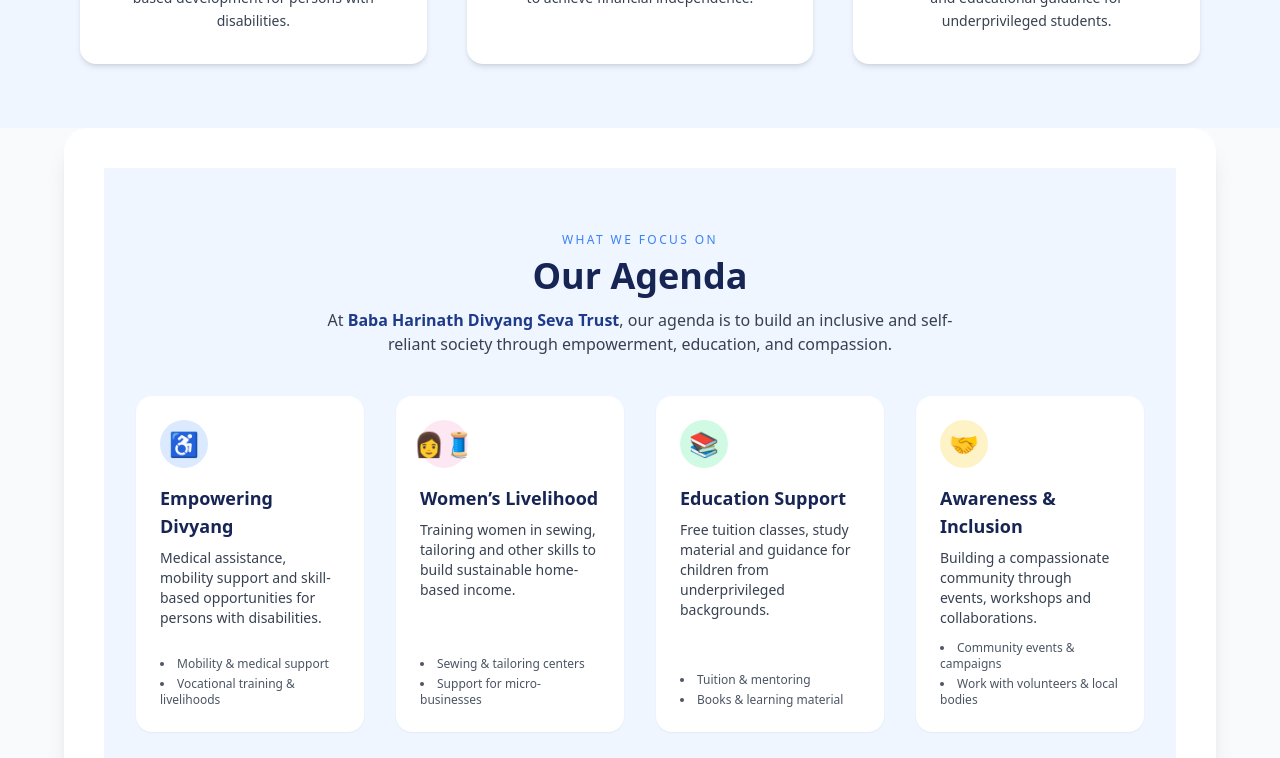
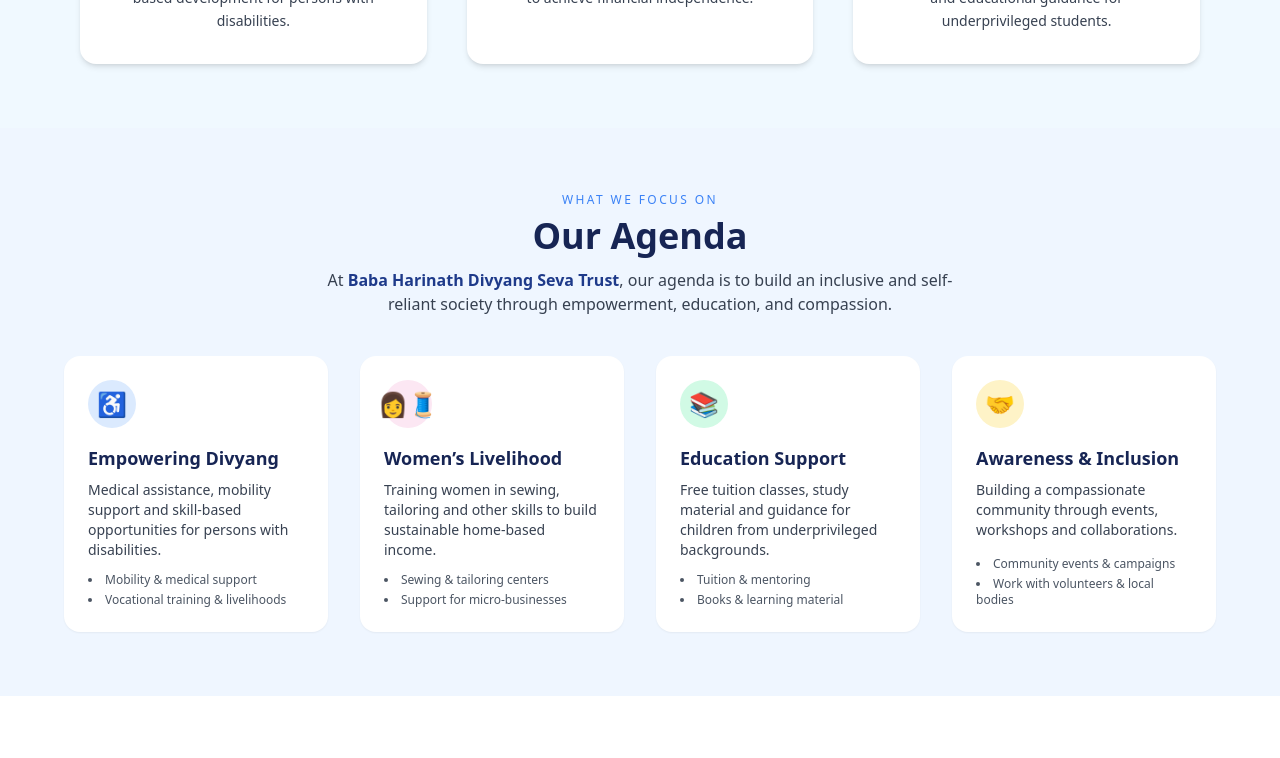
Before and after one commit to Akshay4817/ngo-project, a React (Create React App) app in the folder frontend/: page / in a window 1280 px wide. Shown: the part 1220-1978 px from the top of the page. Built offline with nearby package versions, Linux system fonts and the light colour scheme.

Commit message:
fix: added custom domain to CORS config

```diff
--- a/frontend/src/components/WhatWeDo.jsx
+++ b/frontend/src/components/WhatWeDo.jsx
@@ -4,7 +4,7 @@
 
 const WhatWeDo = () => {
   return (
-    <section className="bg-blue-50 py-16 px-6 md:px-20">
+    <section className="bg-sky-50 py-16 px-6 md:px-20">
       <div className="max-w-7xl mx-auto text-center">
         <p className="uppercase tracking-[0.25em] text-blue-500 text-xs mb-2">
           What We Do
--- a/frontend/src/pages/Home.jsx
+++ b/frontend/src/pages/Home.jsx
@@ -52,8 +52,7 @@
          <WhatWeDo />
 
       {/* Our Agenda Section */}
-      <div className="bg-white rounded-3xl shadow-xl p-10 max-w-6xl mx-auto">
-  <section className="bg-blue-50 py-16 px-4 sm:px-6 lg:px-8">
+      <section className="bg-blue-50 py-16 px-4 sm:px-6 lg:px-8">
         <div className="max-w-6xl mx-auto">
           <div className="text-center mb-10">
             <p className="uppercase tracking-[0.2em] text-blue-500 text-xs mb-2">
@@ -144,8 +143,6 @@
           </div>
         </div>
       </section>
-</div>
-
 
       {/* About Section */}
       <AboutSection />
```
